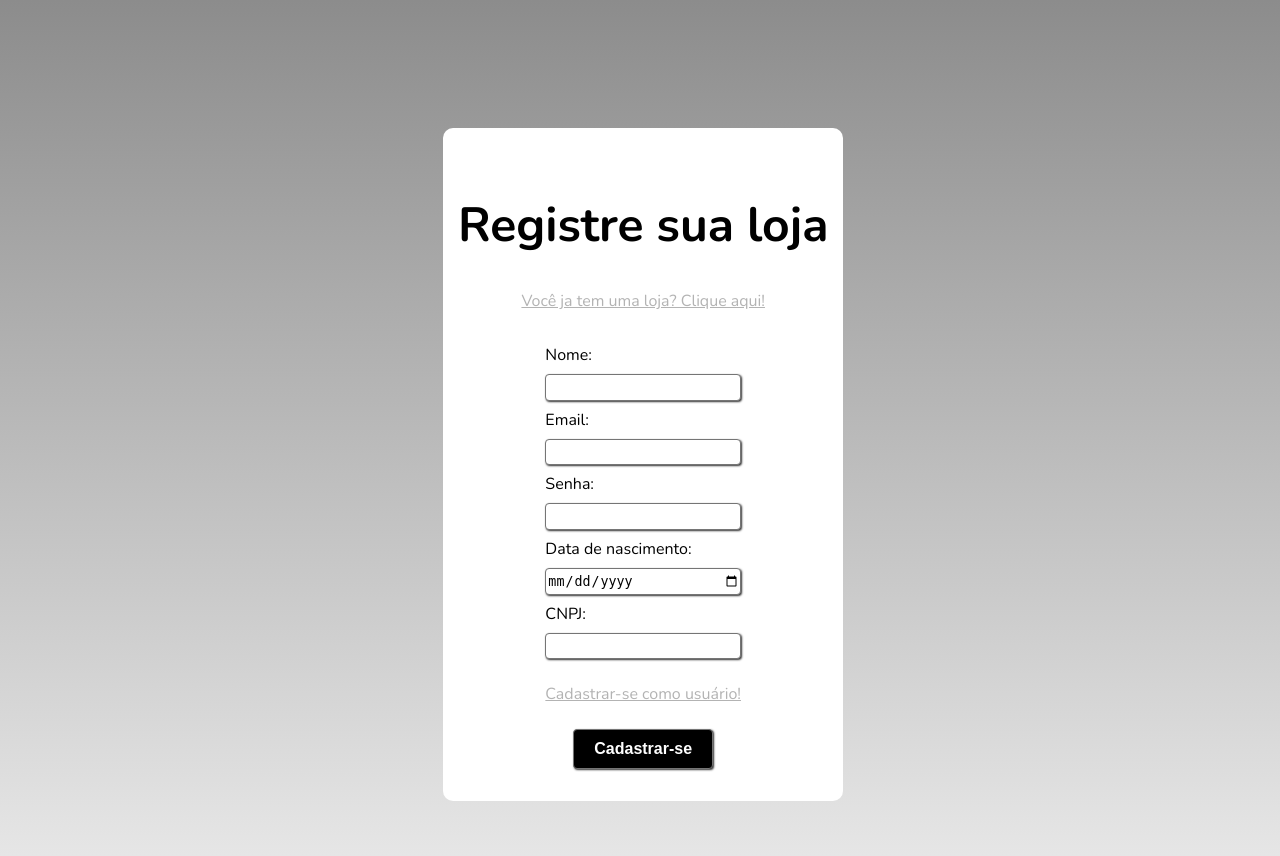
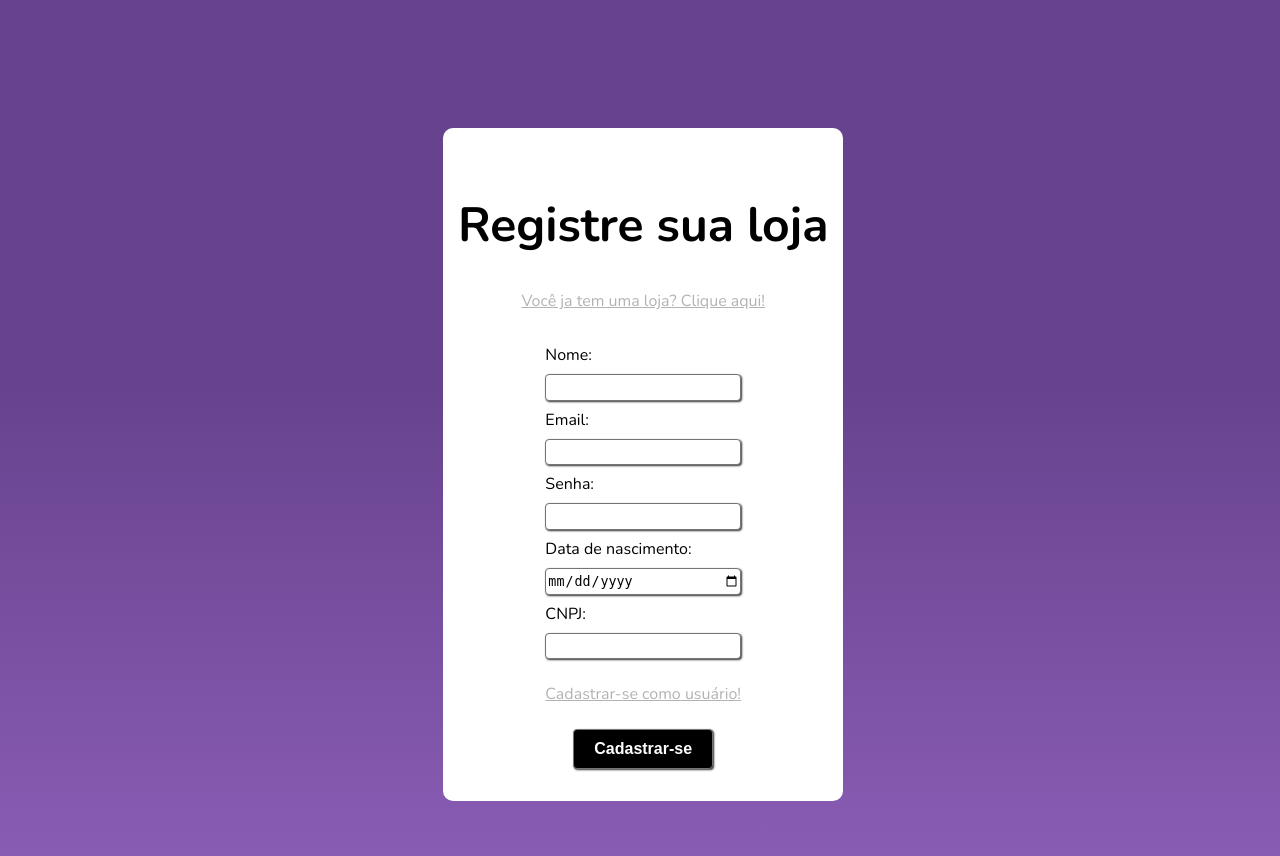
Before and after one commit to Rodrigo-bs/projeto-pratica_em_programacao_web, a PHP site: page /projeto-pratica_em_programacao_web/app/views/cadastroloja.html in a window 1280 px wide. Run offline with PHP 8.4, Linux system fonts and the light colour scheme.

Commit message:
Colocando cor no background

```diff
--- a/app/views/CadLoja.css
+++ b/app/views/CadLoja.css
@@ -12,7 +12,9 @@ div#loginexistente{
 
 body{
     font-family: 'Nunito', sans-serif;
-    background-image: linear-gradient(#8c8c8c, #e6e6e6);
+    background: rgb(2,0,36);
+    background: rgb(136,92,179);
+    background: linear-gradient(0deg, rgba(136,92,179,1) 0%, rgba(103,67,142,1) 55%);
     background-repeat: no-repeat;
     background-size: 100%;
     width: 100vw;
--- a/app/views/cadastroloja.html
+++ b/app/views/cadastroloja.html
@@ -1,9 +1,9 @@
 <!DOCTYPE html>
-<html lang="en">
+<html lang="pt-BR">
 <head>
     <meta charset="UTF-8">
     <meta http-equiv="X-UA-Compatible" content="IE=edge">
-    <meta name="viewport" content="width=device-width, user-scalable=no">
+    <meta name="viewport" content="width=device-width, initial-scale=0.9">
     <link rel="stylesheet" type="text/css" href="CadLoja.css">
     <link rel="preconnect" href="https://fonts.gstatic.com" crossorigin>
     <link rel="icon" type="image/x-icon" href="/assets/img/grape.png">
--- a/app/views/cadastrousuario.css
+++ b/app/views/cadastrousuario.css
@@ -14,7 +14,8 @@ div#loginexistente{
 }
 
 body{
-    background-image: linear-gradient(#8c8c8c, #e6e6e6);
+    background: rgb(136,92,179);
+    background: linear-gradient(0deg, rgba(136,92,179,1) 0%, rgba(103,67,142,1) 55%);
     background-repeat: no-repeat;
     background-size: 100%;
     width: 100vw;
--- a/app/views/cadastrousuario.html
+++ b/app/views/cadastrousuario.html
@@ -3,7 +3,7 @@
 <head>
     <meta charset="UTF-8">
     <meta http-equiv="X-UA-Compatible" content="IE=edge">
-    <meta name="viewport" content="width=device-width, user-scalable=no">
+    <meta name="viewport" content="width=device-width, initial-scale=0.9">
     <link rel="icon" type="image/x-icon" href="/assets/img/grape.png">
     <link rel="stylesheet" href="cadastrousuario.css">
     <title>GrapeJobs</title>
--- a/app/views/login.css
+++ b/app/views/login.css
@@ -13,7 +13,8 @@ div#naotemconta{
 }
 
 body{
-    background-image: linear-gradient(#8c8c8c, #e6e6e6);
+    background: rgb(136,92,179);
+    background: linear-gradient(0deg, rgba(136,92,179,1) 0%, rgba(103,67,142,1) 55%);
     background-repeat: no-repeat;
     background-size: 100%;
     width: 100vw;
```
